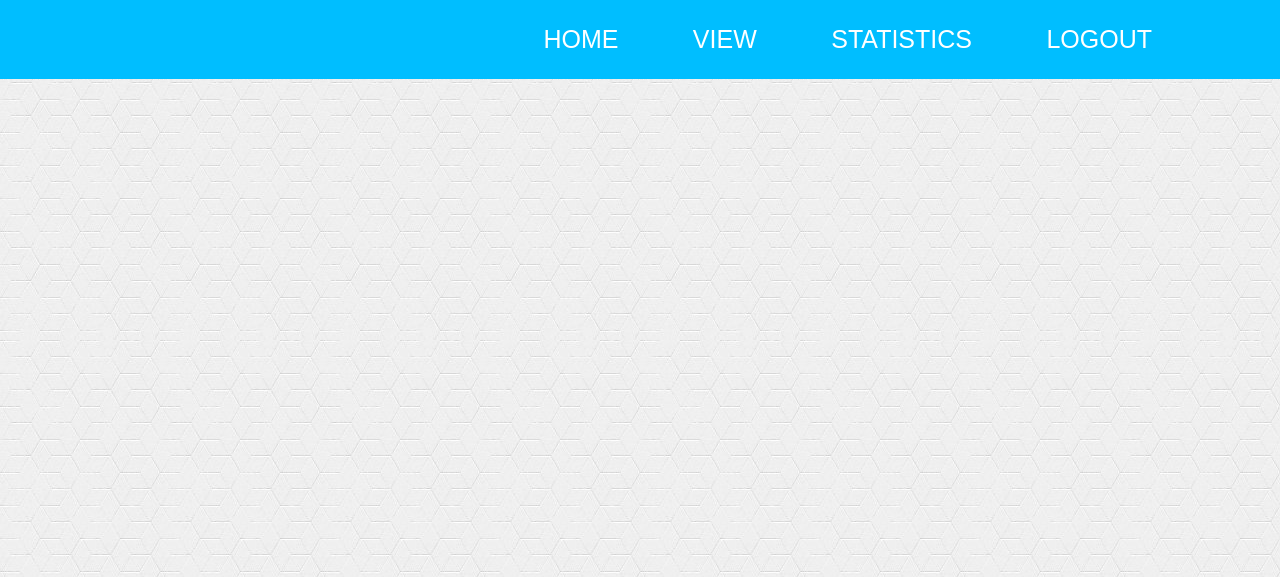
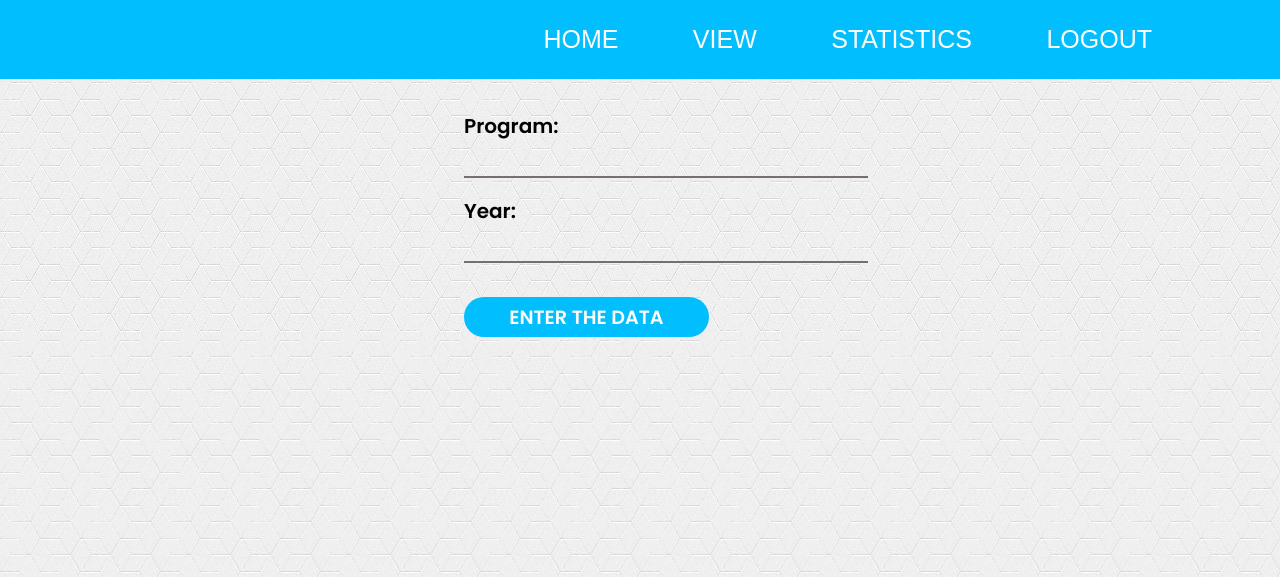
Before and after one commit to Abiral1234/MinorProject1-GCESAttendance, a PHP site: page /AddBatch.php in a window 1280 px wide. Shown: the top 577 px of the page. Run offline with PHP 8.4, Linux system fonts and the light colour scheme.

Commit message:
add batch

```diff
--- a/AddBatch.php
+++ b/AddBatch.php
@@ -2,7 +2,7 @@
 <html>
 <head>
 	<title></title>
-	<link rel="stylesheet" type="text/css" href="CSS/HomeStyle.css">
+	<link rel="stylesheet" type="text/css" href="CSS/Addbatchcss.css">
 	<link href="https://fonts.googleapis.com/css2?family=Poppins:wght@600&display=swap" rel="stylesheet">
 </head>
 
@@ -22,5 +22,20 @@
 		</div>
 
 	</header>
+	<div class="container">
+            <p id="invalid"></p>
+            <form action="add.php" name="form1" method="POST">
+                <div class="input program">
+                    <span>Program:</span><br>
+                    <input type="text" id="program" name="program" class="_dinput"><br>
+                </div>
+                <div class="input year">
+                    <span>Year:</span>
+                    <input type="text" id="year" name="year" class="_dinput"><br>
+                </div>
+                <input type="submit" value="Enter the data" class="btn">
+            </form>
+		</div>
+		<script src="JS/AddBatch.js" type="text/javascript"></script>
 </body>
 </html>
--- /dev/null
+++ b/CSS/Addbatchcss.css
@@ -0,0 +1,135 @@
+body{
+    padding: 0;
+    margin: 0;
+    background: white;
+    font-family:sans-serif;
+    font-weight: 350;
+     background-image: url("../Images/pattern.jpg");
+}
+.navigation{
+    width: 80%;
+    margin: 0 auto;
+
+}
+header{
+    background:#00BEFF;
+    }
+
+header::after{
+    content: '';
+    display: table;
+    clear: both;
+}
+nav ul >li>a{
+    color: white;
+    text-underline-position: none;
+    text-decoration: none;
+    text-transform: uppercase;
+    font-size: 25px;
+
+
+}
+nav ul >li>a:hover{
+    color: white;
+
+}
+nav{
+    float: right;
+}
+nav ul{
+    margin: 0;
+    padding: 0;
+    list-style: none;
+}
+nav li{
+    display: inline-block;
+    margin-left: 70px;
+    padding-top: 25px;
+    padding-bottom: 25px;
+    position: relative;
+}
+
+nav a::before{
+    content: '';
+    display: block;
+    height: 5px;
+    width: 100%;
+    background-color: white;
+    position: absolute;
+    top :0 ;
+    width: 0% ;
+    transition: all ease-in-out 250ms;
+    font-style: bold;
+
+}
+nav a:hover::before{
+    width: 100%;
+
+}
+span, label{
+    font-size: 20px;
+    font-family: 'Poppins', sans-serif;
+}
+.container{
+    margin-left: 29em;
+    margin-top: 2rem;
+}
+input{
+    margin-top: 3px;
+}
+.input > input, select{
+    position: relative;
+    outline: none;
+    border: none;
+    background: none;
+    padding: 0.1rem 0.7rem;
+    color: #000;
+    border-bottom: 2px solid #756f6f;
+    font-size: 1.2rem;
+    font-family: 'Poppins', sans-serif;
+    display: grid;
+    grid-template-columns: 7% 93%;
+}
+.column{
+    float: left;
+    width: 25%;
+    padding: 10px;
+}
+.classes:after {
+    content: "";
+    display: table;
+    clear: both;
+}
+.btn{
+    display: block;
+    width: 30%;
+    height: 40px;
+    border-radius: 25px;
+    outline: none;
+    border: none;
+    background-image: linear-gradient(to right, #00beff, #00beff);
+    background-size: 200%;
+    font-size: 1.2rem;
+    color: #fff;
+    font-family: 'Poppins', sans-serif;
+    text-transform: uppercase;
+    margin: 1rem 0;
+    cursor: pointer;
+}
+.btn:active{
+    background-color: rgba(194, 194, 184, 0.933);
+}
+@media screen and (max-width:1000px){
+    .container{
+        margin-left: 20em;
+    }
+    .btn{
+        width: 43%;
+        border-radius: 17px;
+    }
+}
+@media screen and (max-width: 700px){
+    .container{
+        margin-left: 7em;
+    }
+}
--- /dev/null
+++ b/JS/AddBatch.js
@@ -0,0 +1,18 @@
+document.form1.addEventListener( "submit", function(event){
+    var prog = document.getElementById("program").value;
+    var year = document.getElementById("year").value;
+    if(year.length < 4 || prog == ""){
+        text = "Invalid Input";
+        event.preventDefault();
+    }
+    var invalid = document.getElementById("invalid");
+    invalid.innerHTML = text;
+    invalid.style.backgroundColor = '#FAB8B8';
+    invalid.style.borderRadius = '5px';
+    invalid.style.width = '40%'
+    invalid.style.padding = '10px';
+    invalid.style.color = '#DA1313';
+    invalid.style.border = '2px solid #DA1313'
+    invalid.style.fontSize = '1.2rem';
+    invalid.style.fontFamily = 'sans-serif';
+})
--- a/add.php
+++ b/add.php
@@ -4,7 +4,7 @@ include_once 'connection.php';
 	$name =$_POST['name'];
 	$subject =$_POST['program'];
 	$year =$_POST['year'];
-	$sql="INSERT INTO `add student`(name ,year ,subject)
+	$sql="INSERT INTO `add_student`(name ,year ,subject)
     VALUES('$name' ,'$year', '$subject' ) ";
     $result= mysqli_query($conn ,$sql);
 
--- a/connection.php
+++ b/connection.php
@@ -3,7 +3,7 @@
 define('DB_SERVER', 'localhost');
 define('DB_USERNAME', 'root');
 define('DB_PASSWORD', '');
-define('DB_NAME', 'gces attendance');
+define('DB_NAME', 'gces_attendance');
 $conn = mysqli_connect(DB_SERVER, DB_USERNAME, DB_PASSWORD, DB_NAME);
 
 //Check the connection
```
